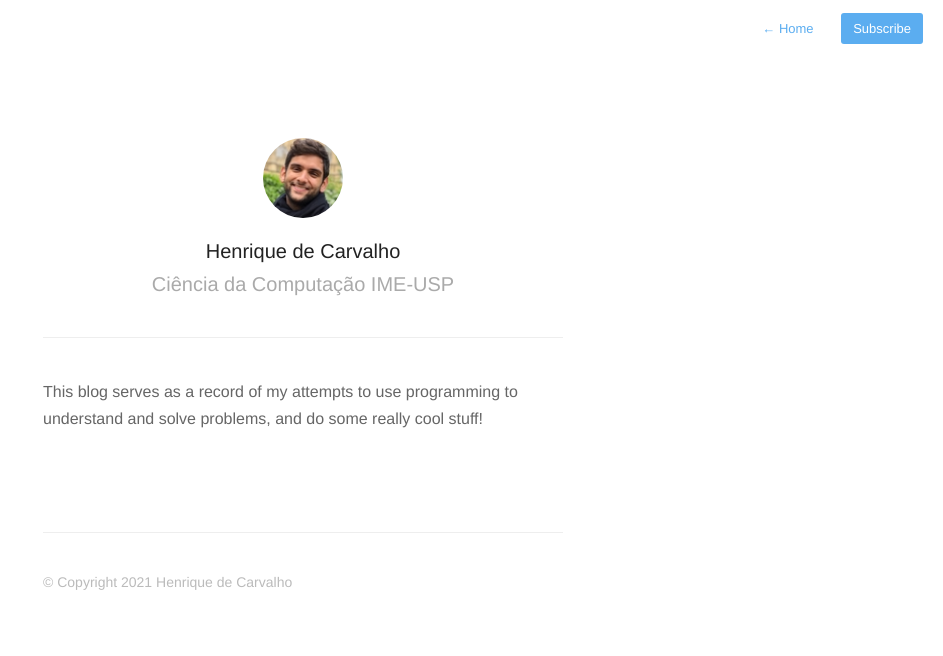
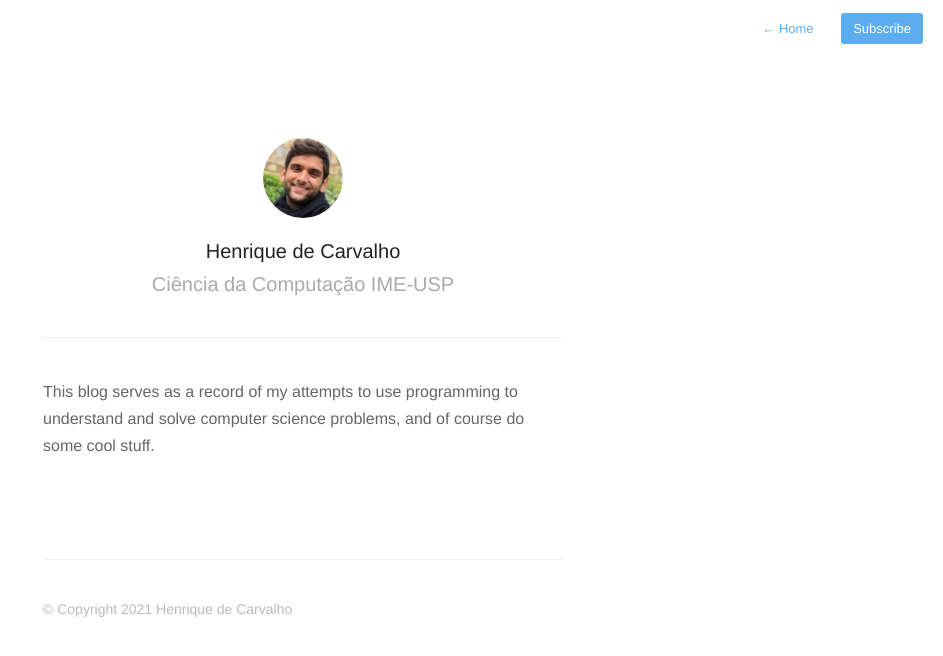
Before and after one commit to decarv/decarv.github.io, a Jekyll site: the page built from about.md, in a window 1280 px wide. Shown: the top 656 px of the page, without its empty margins (337-1280 px from the left). Built offline with Jekyll 4.4.1, drawn with Linux system fonts in a browser that asks for light colours; nearby versions of some CDN libraries.

Commit message:
Erasing old stuff

```diff
--- a/about.md
+++ b/about.md
@@ -4,6 +4,6 @@ permalink: about/
 profile: true
 ---
 
-This blog serves as a record of my attempts to use programming to understand and solve problems, and do some really cool stuff!
+This blog serves as a record of my attempts to use programming to understand and solve computer science problems, and of course do some cool stuff.
 
 {% include footer.html %}
```
